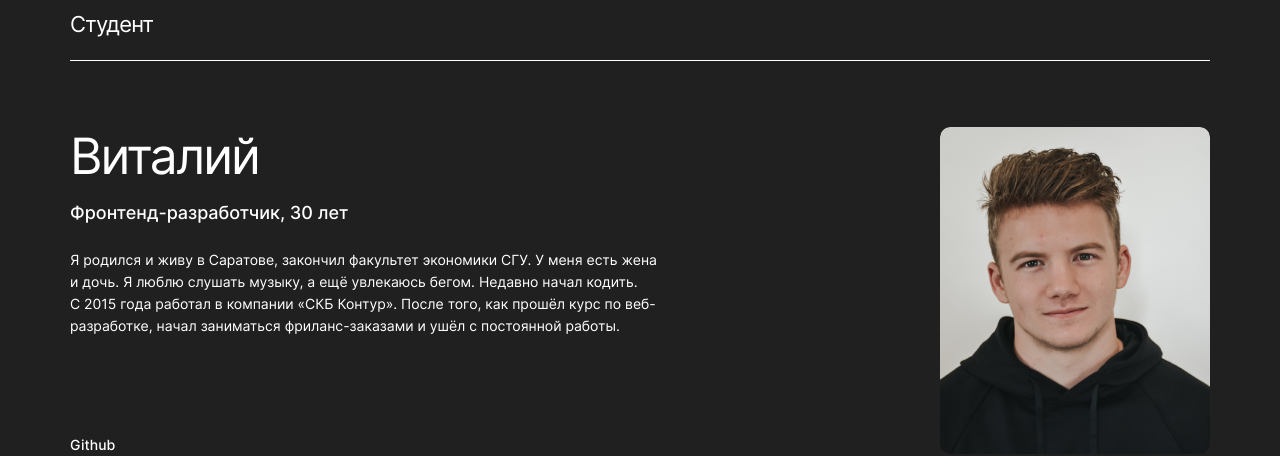
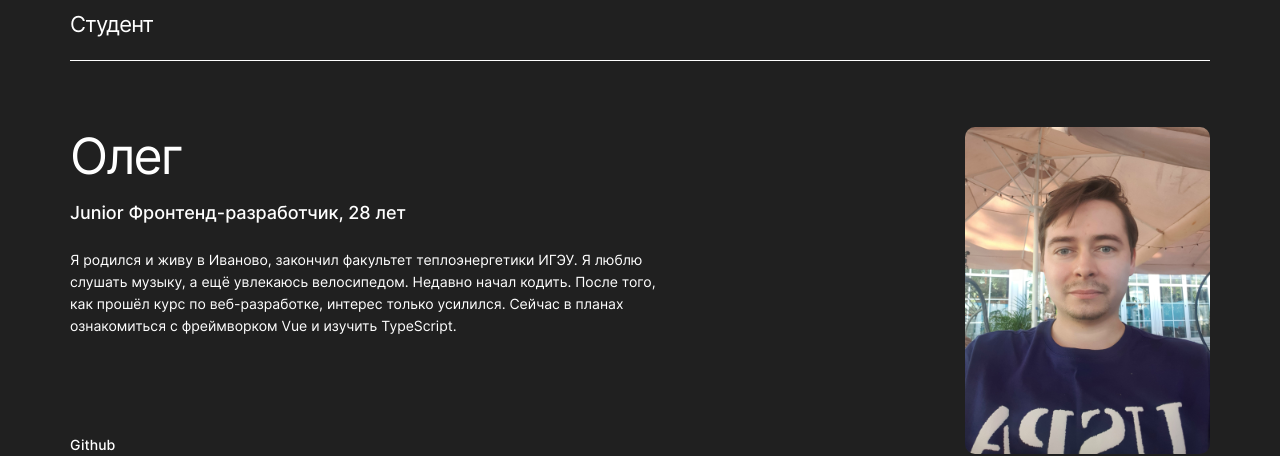
Before and after one commit to Astrafob/movies-explorer-frontend, a React (Create React App) app: page / in a window 1280 px wide. Shown: the part 1920-2376 px from the top of the page. Built offline with nearby package versions, Linux system fonts and the light colour scheme.

Commit message:
change AboutMe info

```diff
--- a/src/components/Main/AboutMe/AboutMe.js
+++ b/src/components/Main/AboutMe/AboutMe.js
@@ -1,4 +1,4 @@
-import studentPhoto from '../../../images/photo-studet.png';
+import studentPhoto from '../../../images/photo.jpg';
 
 function AboutMe() {
   return (
@@ -9,11 +9,11 @@ function AboutMe() {
       <h2 className="about-me__title">Студент</h2>
       <div className="about-me__container">
         <div className="about-me__desc">
-          <h3 className="about-me__desc-title">Виталий</h3>
-          <p className="about-me__desc-subtitle">Фронтенд-разработчик, 30&nbsp;лет</p>
+          <h3 className="about-me__desc-title">Олег</h3>
+          <p className="about-me__desc-subtitle">Junior Фронтенд-разработчик, 28&nbsp;лет</p>
           <p className="about-me__desc-text">
-            Я&nbsp;родился и&nbsp;живу в&nbsp;Саратове, закончил факультет экономики СГУ. У&nbsp;меня есть жена и&nbsp;дочь. Я&nbsp;люблю слушать музыку, а&nbsp;ещё увлекаюсь бегом. Недавно начал кодить.
-            С&nbsp;2015 года работал в&nbsp;компании &laquo;СКБ Контур&raquo;. После того, как прошёл курс по&nbsp;веб-разработке, начал заниматься фриланс-заказами и&nbsp;ушёл с&nbsp;постоянной работы.
+            Я&nbsp;родился и&nbsp;живу в&nbsp;Иваново, закончил факультет теплоэнергетики ИГЭУ. Я&nbsp;люблю слушать музыку, а&nbsp;ещё увлекаюсь велосипедом. Недавно начал кодить.
+            После того, как прошёл курс по&nbsp;веб-разработке, интерес только усилился. Сейчас в планах ознакомиться с фреймворком Vue и изучить TypeScript.
           </p>
           <a
             href="https://github.com/Astrafob"
```
Also changed, not shown: src/images/photo.jpg (added).
